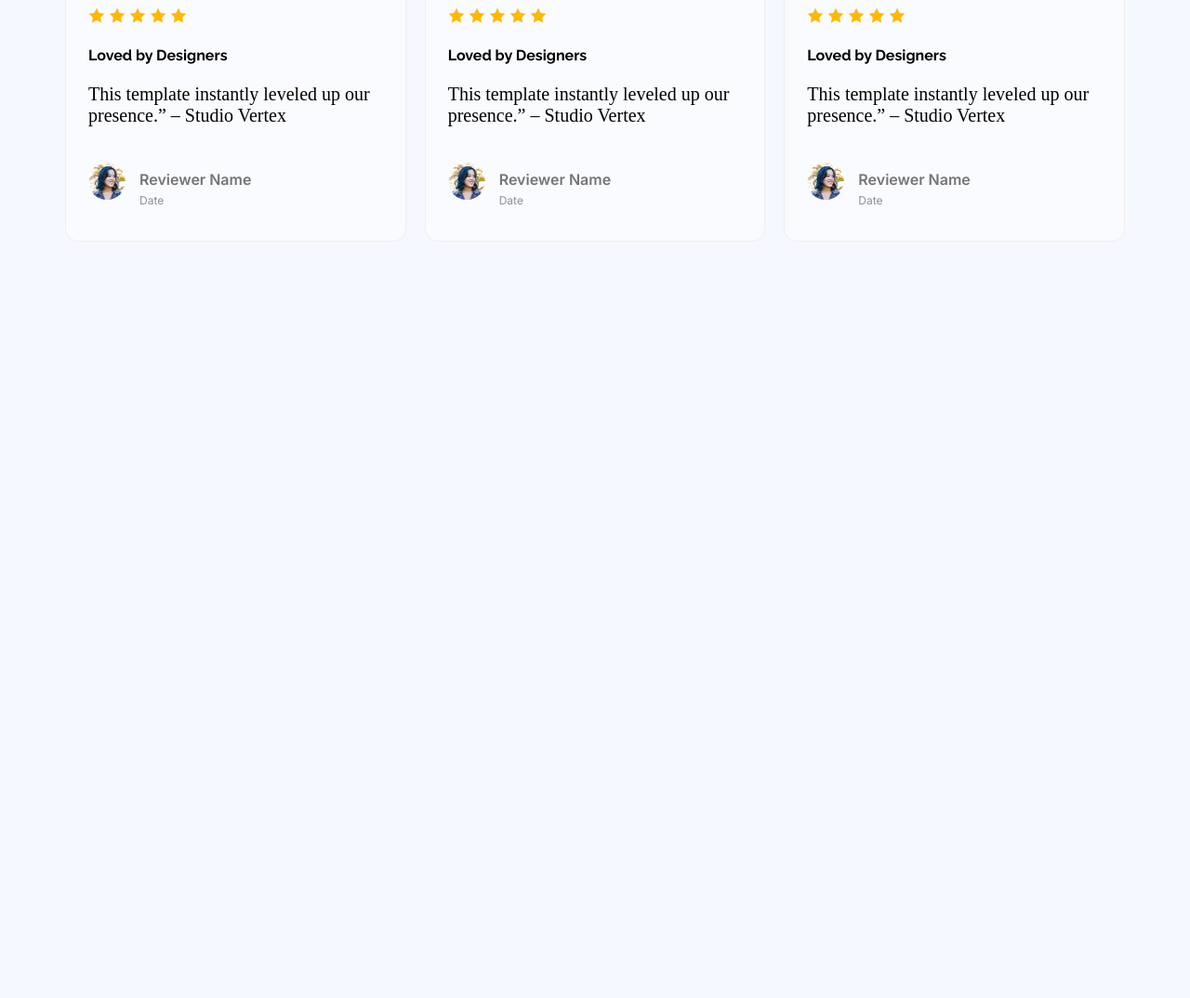
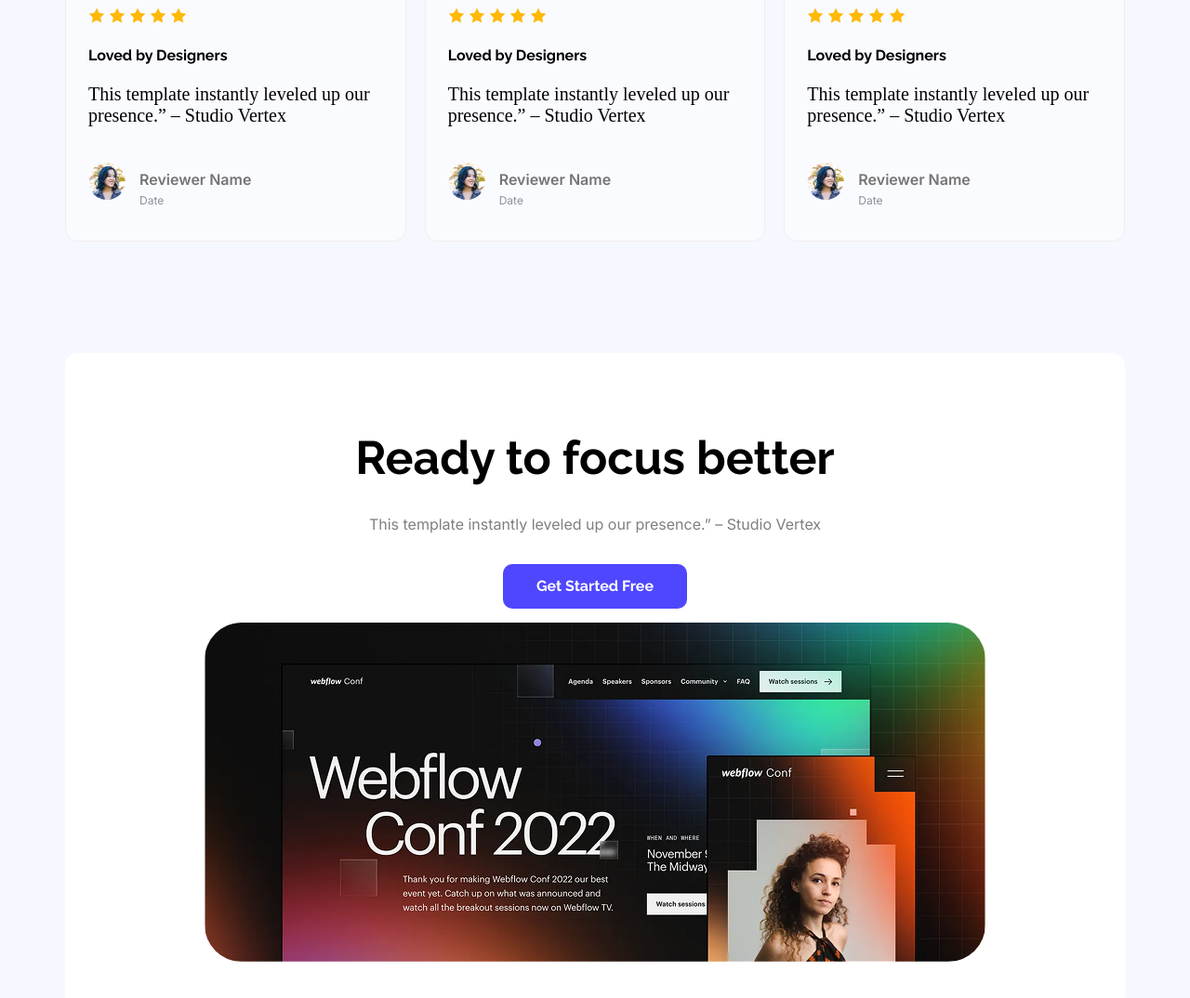
Before and after one commit to sabbir534/B12A01-landing-launchpad, a plain HTML site: page index.html in a window 1280 px wide. Shown: the part 1838-2912 px from the top of the page at 93% size. Before the commit the page ends 2106 px from the top, so only its background shows below. Drawn offline with Linux system fonts and the light colour scheme.

Commit message:
Finished Focus Section

```diff
--- a/css/style.css
+++ b/css/style.css
@@ -189,4 +189,37 @@ main {
 }
 /* End of Review Section styles */
 
+/* Focus Section styles */
+.focus-section {
+  background-color: #fff;
+  border-radius: 14px;
+  margin: 120px 0;
+  text-align: center;
+  padding: 50px 0;
+  display: flex;
+  flex-direction: column;
+  justify-content: center;
+  align-items: center;
+  font-family: "Raleway", sans-serif;
+  gap: 15px;
+}
+.focus-section h1 {
+  font-weight: bold;
+  font-size: 50px;
+  color: black;
+  margin-bottom: 0;
+}
+.focus-section p {
+  font-family: "Inter", sans-serif;
+  font-style: normal;
+  font-weight: 400;
+  font-size: 16px;
+  line-height: 140%;
+  color: rgba(0, 0, 0, 0.5);
+}
+.focus-section img {
+  border-radius: 40px;
+}
+/* End ofFocus Section styles */
+
 /* End of Main Section styles */
--- a/index.html
+++ b/index.html
@@ -119,6 +119,12 @@
           </div>
         </div>
       </div>
+      <div class="focus-section">
+        <h1>Ready to focus better</h1>
+        <p>This template instantly leveled up our presence.” – Studio Vertex</p>
+        <button class="primary-color primary-btn">Get Started Free</button>
+        <img src="assets/wc-big.png" alt="" />
+      </div>
     </main>
     <footer></footer>
   </body>
```
